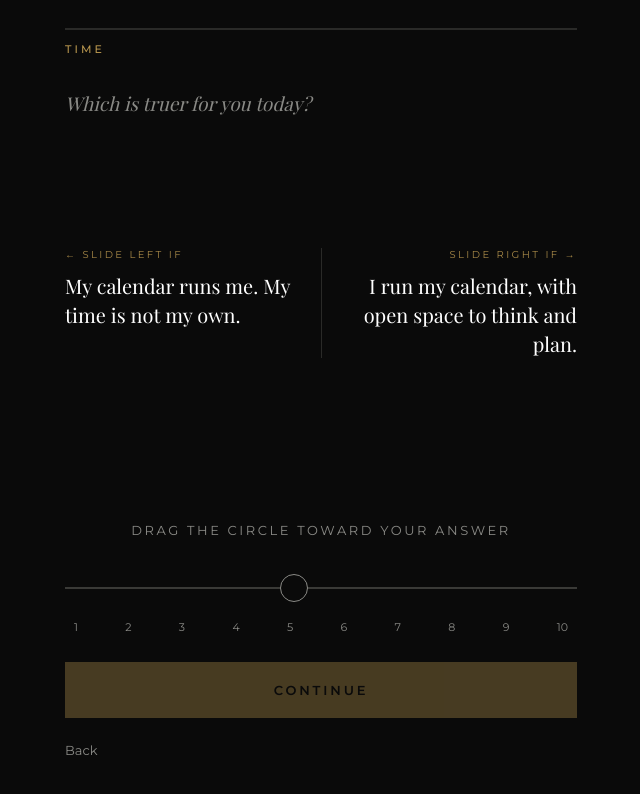
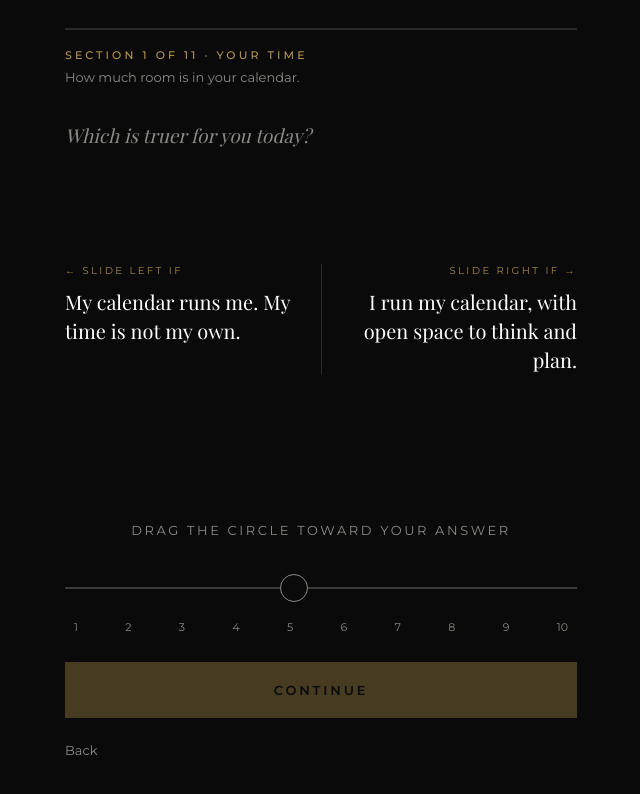
Before and after one commit to marvinforever/cj-pages, a plain HTML site: page assessment/index.html in a window 1280 px wide. Both pictures are taken after a click on the button "BEGIN". Shown: the whole page, without its empty margins (319-959 px from the left). Drawn offline with nearby package versions, Linux system fonts and the light colour scheme; a web font is replaced by a local one.

Commit message:
Margin Snapshot: clear section title and one-line description on each question
Co-Authored-By: Claude Fable 5.2 <noreply@anthropic.com>
Claude-Session: https://claude.ai/code/session_01GbVha86d9N78GDjXBrn7xc

```diff
--- a/assessment/index.html
+++ b/assessment/index.html
@@ -54,6 +54,8 @@ h1,h2,h3{font-family:var(--serif);font-weight:400;margin:0}
 
 /* question */
 .qbody{margin-top:34px;display:flex;flex-direction:column;gap:18px;flex:1}
+.sect{display:flex;flex-direction:column;gap:6px;margin-top:6px}
+.sdesc{font-size:13px;line-height:1.5;color:var(--dim)}
 .ask{font-family:var(--serif);font-style:italic;font-size:19px;color:var(--dim)}
 .pair{display:grid;grid-template-columns:1fr 1fr;gap:0;flex:1;align-content:center}
 .stmt{font-family:var(--serif);font-size:clamp(16px,4.4vw,20px);line-height:1.45;transition:opacity .2s,color .2s}
@@ -202,7 +204,7 @@ footer{background:var(--black);border-top:1px solid var(--line);padding:26px 24p
   <section class="screen" id="s-q" aria-live="polite">
     <div class="top">
       <div class="track"><i id="q-prog"></i></div>
-      <div class="meta"><span class="eyebrow" id="q-group"></span><span id="q-count"></span></div>
+      <div class="sect"><span class="eyebrow" id="q-group"></span><span class="sdesc" id="q-desc"></span></div><span id="q-count" hidden></span>
     </div>
     <div class="qbody">
       <div class="ask">Which is truer for you today?</div>
@@ -390,6 +392,19 @@ const MARGINS = [ // key, name, weight
 ];
 const FACTORS = [["att","Attractor"],["sta","Stabilizer"],["mul","Multiplier"]];
 const GROUP_NAME = { time:"Time", phys:"Physical", mind:"Mind share", rel:"Relational", biz:"Business", fin:"Financial", spir:"Spiritual", adv:"Adventure", att:"Attractor Factor", sta:"Stabilizer Factor", mul:"Multiplier Factor" };
+const SECTION = { // what he sees at the top of each question: section title, one line on what it measures
+  time:["Section 1 of 11 \u00b7 Your time","How much room is in your calendar."],
+  phys:["Section 2 of 11 \u00b7 Your body","Your energy, strength and stamina."],
+  mind:["Section 3 of 11 \u00b7 Your mind","Your room to think clearly instead of reacting."],
+  rel:["Section 4 of 11 \u00b7 Your relationships","Your room for the people who matter most."],
+  biz:["Section 5 of 11 \u00b7 Your business","How much the business depends on you."],
+  fin:["Section 6 of 11 \u00b7 Your finances","Financial peace, whatever the number."],
+  spir:["Section 7 of 11 \u00b7 Your faith","Your connection with God."],
+  adv:["Section 8 of 11 \u00b7 Your adventure","Your room for rest, fun and things to look forward to."],
+  att:["Section 9 of 11 \u00b7 Receive","The Attractor Factor: your clarity, identity and support."],
+  sta:["Section 10 of 11 \u00b7 Sustain","The Stabilizer Factor: your systems, boundaries and roles."],
+  mul:["Section 11 of 11 \u00b7 Multiply","The Multiplier Factor: your authority and influence."],
+};
 const ARENAS = { Home:[3,10,11,12,18], Body:[2,4,5,6,7], Peace:[16,19,20,21,24] };
 const ZONES = [
   { name:"Survival Mode", min:0, max:50, factor:"Attractor", video:1, n:1,
@@ -469,7 +484,8 @@ function started() { if (!viewed) { viewed = true; pixel("ViewContent"); } }
 function renderQ() {
   const [g, left, right] = Q[idx];
   $("q-prog").style.width = `${Math.round((idx / Q.length) * 100)}%`;
-  $("q-group").textContent = GROUP_NAME[g];
+  $("q-group").textContent = SECTION[g][0];
+  $("q-desc").textContent = SECTION[g][1];
   $("q-count").textContent = "";
   $("q-left").querySelector("span").textContent = left;
   $("q-right").querySelector("span").textContent = right;
```
